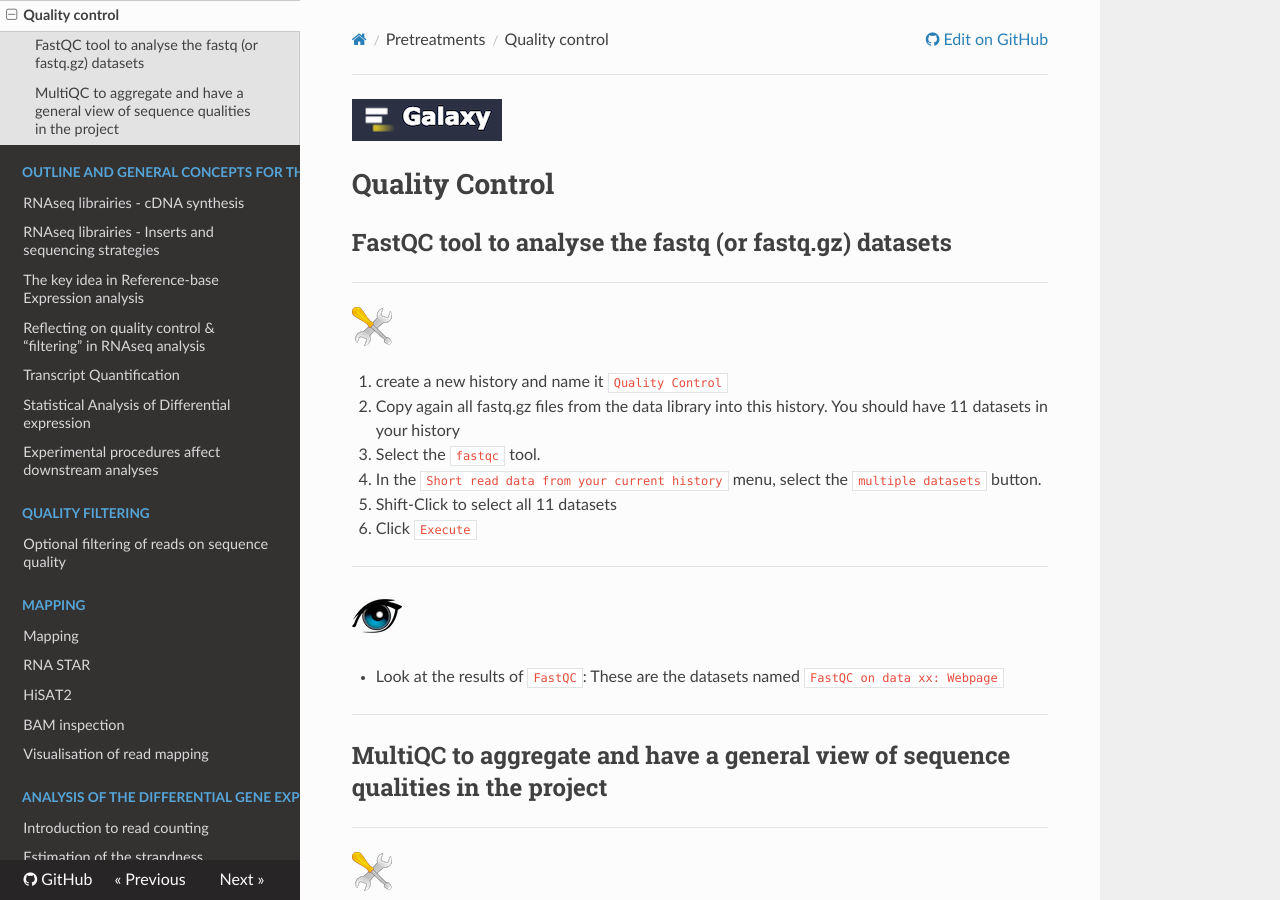
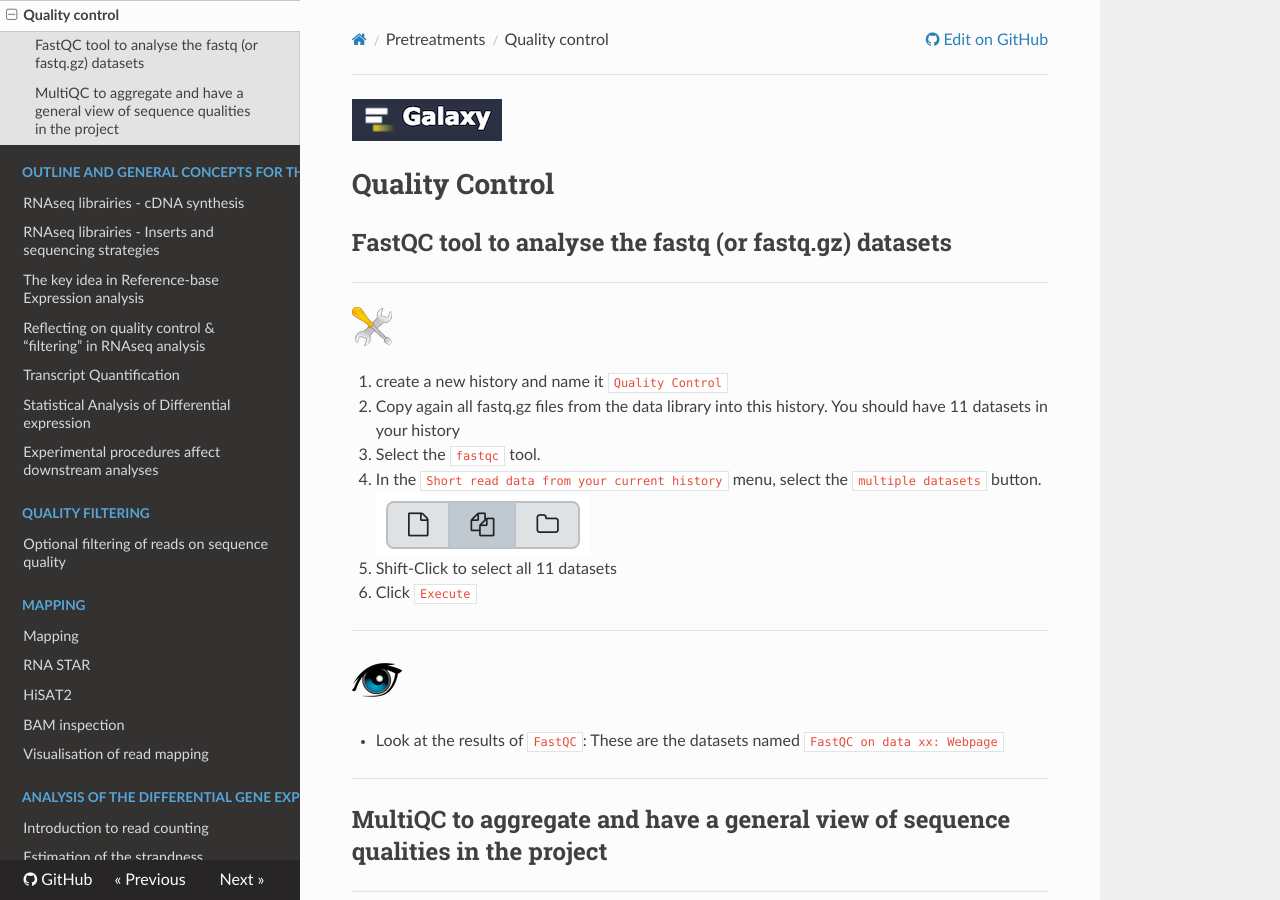
Before and after one commit to ARTbio/springday, an MkDocs documentation site: the page built from docs/QC.md, in a window 1280 px wide and 900 px high. Built offline with MkDocs 1.6.1, drawn with Linux system fonts in a browser that asks for light colours; nearby versions of some CDN libraries.

Commit message:
Update QC.md
add screenshot of multiple-datasets button

```diff
--- a/docs/QC.md
+++ b/docs/QC.md
@@ -14,7 +14,7 @@
 
   3. Select the `fastqc` tool.
 
-  4. In the `Short read data from your current history` menu, select the `multiple datasets` button.
+  4. In the `Short read data from your current history` menu, select the `multiple datasets` button. ![](images/multiple-datasets.png)
 
   5. Shift-Click to select all 11 datasets
 
```
